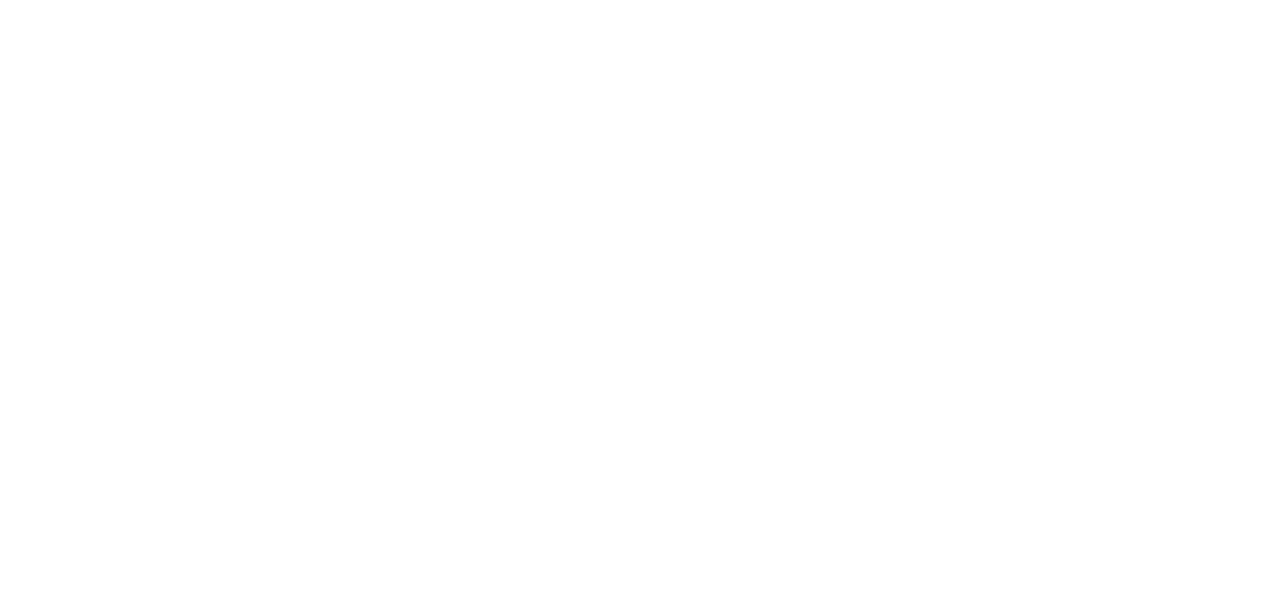
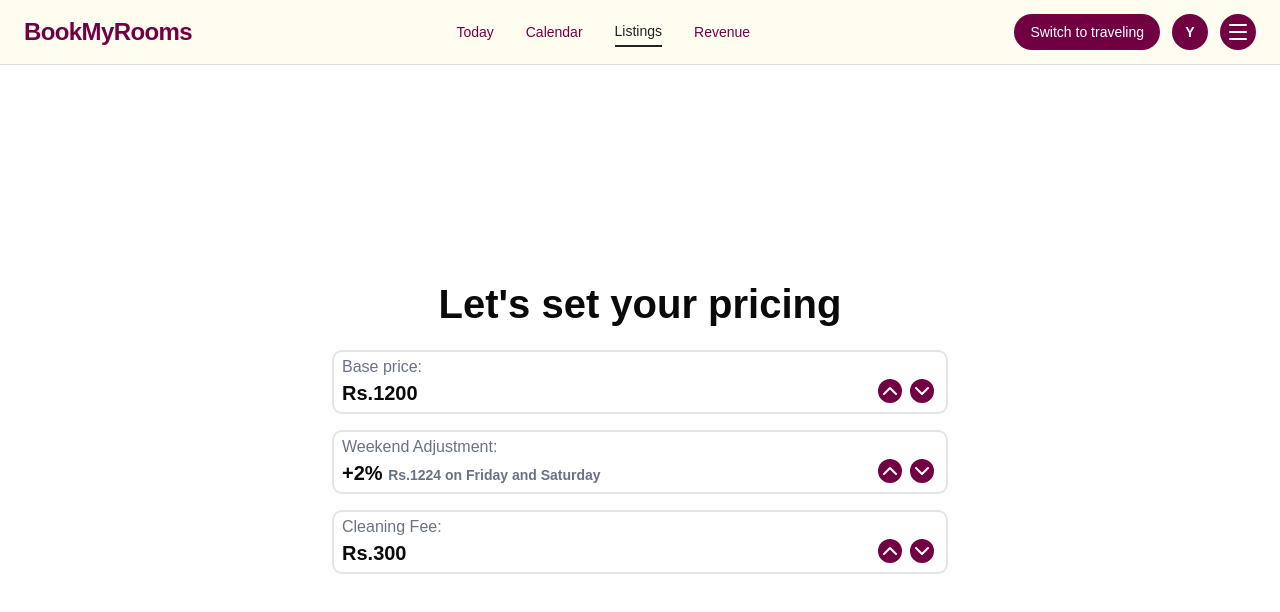
Before and after one commit to Yuvi1510/bookmyrooms-frontend, a React (Vite) app: page /host/listings/new/pricing in a window 1280 px wide. Before the commit this address had no page. Shown: the top 612 px of the page. Built offline with nearby package versions, Linux system fonts and the light colour scheme.

Commit message:
pricing section made

```diff
--- a/src/App.css
+++ b/src/App.css
@@ -57,9 +57,7 @@
     --sidebar-ring: oklch(0.708 0 0);
 }
 
-h1, h2, h3, h4, h5, h6, p, a, span, div, li, input, textarea {
-  color: var(--ink);
-}
+
 
 h1 {
   font-weight:bold;
@@ -73,8 +71,17 @@
   border: none;
   /* border-radius: 4px; */
 }
-button:hover {
+
+/* Only apply hover if the button is NOT disabled */
+button:hover:not(:disabled) {
   background-color: var(--dark-pink-hover);
+}
+
+/* Add the disabled styles globally */
+button:disabled {
+  background-color: #d1d5db;
+  color: #6b7280;
+  cursor: not-allowed;
 }
 
 @theme inline {
--- a/src/App.jsx
+++ b/src/App.jsx
@@ -17,7 +17,8 @@
 import Ammenities from './components/host/listingSteps/Ammenities';
 import PropertyPhotos from './components/host/listingSteps/PropertyPhotos';
 import Title from './components/host/listingSteps/Title';
-
+import Description from './components/host/listingSteps/Description';
+import Pricing from './components/host/listingSteps/Pricing';
 
 function App() {
 
@@ -41,6 +42,8 @@
                             <Route path="ammenities" element={<Ammenities/>} />
                             <Route path="photos" element={<PropertyPhotos/>} />
                             <Route path='title' element={<Title/>}/>
+                            <Route path='description' element={<Description/>}/>
+                            <Route path='pricing' element={<Pricing/>}/>
                         </Route>
                     </Route>
                 </Route>
--- /dev/null
+++ b/src/components/host/listingSteps/Description.jsx
@@ -0,0 +1,54 @@
+import { useState, useRef, useEffect } from "react";
+import { useNavigate } from "react-router";
+
+const Description = () => {
+  const [charLength, setCharLength] = useState(0);
+  const textRef = useRef();
+  const navigate = useNavigate();
+
+  useEffect(() => {
+    textRef.current.focus();
+  }, []);
+
+  const handleTextChange = (e) => {
+    const text = e.target.value;
+    setCharLength(text.length);
+  };
+
+  const handleNext = () => {
+    navigate("/host/listings/new/pricing");
+  };
+
+  return (
+    <div className="h-screen  flex flex-col justify-center items-center">
+      <div>
+        <div>
+          <h1 className="text-lg font-medium">Describe your property</h1>
+          <p className="font-medium text-gray-600">
+            Share what makes your place special in atleast 15 characters.
+          </p>
+        </div>
+        <div className="flex flex-col mt-2 ">
+          <textarea
+            ref={textRef}
+            className="w-full h-44 border-2 p-2 mt-4"
+            maxLength={500}
+            onChange={handleTextChange}
+          ></textarea>
+          <div className="flex justify-between items-center">
+            <span>{charLength}/500</span>
+            <button
+              disabled={charLength < 15}
+              className="bg-(--dark-pink) hover:bg-(--dark-pink-hover)  text-white font-bold py-2 px-4 rounded mt-4"
+              onClick={handleNext}
+            >
+              Next
+            </button>
+          </div>
+        </div>
+      </div>
+    </div>
+  );
+};
+
+export default Description;
--- /dev/null
+++ b/src/components/host/listingSteps/Pricing.jsx
@@ -0,0 +1,96 @@
+import {useState} from "react";
+import { ChevronUp, ChevronDown } from 'lucide-react';
+
+const Pricing = () => {
+    const [basePrice, setBasePrice] = useState(1200);
+    const [weekendAdjustment, setWeekendAdjustment] = useState(2);
+    const [cleaningFee, setCleaningFee] = useState(300);
+
+    const handleBasePriceChange = (action) => {
+        if(basePrice === 1){
+            return;
+        }
+        if(action === "increase"){
+            setBasePrice(basePrice + 1);
+        }else if(action === "decrease"){
+            setBasePrice(basePrice - 1);
+        }
+    }
+
+    const handleWeekendAdjustmentChange = (action) => {
+        if((weekendAdjustment === 0 && action === "decrease") || (weekendAdjustment === 100 && action === "increase")){
+            return;
+        }
+        if(action === "increase"){
+            setWeekendAdjustment(weekendAdjustment + 1);
+        }else if(action === "decrease"){
+            setWeekendAdjustment(weekendAdjustment - 1);
+        }
+    }
+
+    const handleCleaningFeeChange = (action) => {
+        if((cleaningFee === 0 && action === "decrease")){
+            return;
+        }
+        if(action === "increase"){
+            setCleaningFee(cleaningFee + 1);
+        }else if(action === "decrease"){
+            setCleaningFee(cleaningFee - 1);
+        }
+    }
+
+    return (
+        <div className="h-screen  flex flex-col justify-center items-center">
+            <h1>Let's set your pricing</h1>
+            <div className="w-1/2">
+                <div className="w-full h-16 border-2 flex flex-col justify-center px-2 mt-4 rounded-lg">
+                    <div className="font-medium text-gray-500">Base price:</div>
+                    <div className="font-bold text-xl flex justify-between ">
+                        <span>Rs.{basePrice}</span>
+                        <div>
+                            <button className="mx-1 rounded-full" onClick={() => handleBasePriceChange("increase")}>
+                                <ChevronUp/>
+                            </button>
+                             <button className="mx-1 rounded-full" onClick={() => handleBasePriceChange("decrease")}>
+                               <ChevronDown/>
+                            </button>
+                        </div>
+                    </div>
+                </div>
+
+                <div className="w-full h-16 border-2 flex flex-col justify-center px-2 mt-4 rounded-lg">
+                    <div className="font-medium text-gray-500">Weekend Adjustment:</div>
+                    <div className="font-bold text-xl flex justify-between ">
+                        <span>+{weekendAdjustment}% <span className="text-sm text-gray-500">Rs.{basePrice + (basePrice * weekendAdjustment / 100)} on Friday and Saturday</span></span>
+
+                        <div>
+                            <button className="mx-1 rounded-full" onClick={() => handleWeekendAdjustmentChange("increase")}>
+                                <ChevronUp/>
+                            </button>
+                             <button className="mx-1 rounded-full" onClick={() => handleWeekendAdjustmentChange("decrease")}>
+                               <ChevronDown/>
+                            </button>
+                        </div>
+                    </div>
+                </div>
+
+                <div className="w-full h-16 border-2 flex flex-col justify-center px-2 mt-4 rounded-lg">
+                    <div className="font-medium text-gray-500">Cleaning Fee:</div>
+                    <div className="font-bold text-xl flex justify-between ">
+                        <span>Rs.{cleaningFee}</span>
+                        <div>
+                            <button className="mx-1 rounded-full" onClick={() => handleCleaningFeeChange("increase")}>
+                                <ChevronUp/>
+                            </button>
+                             <button className="mx-1 rounded-full" onClick={() => handleCleaningFeeChange("decrease")}>
+                               <ChevronDown/>
+                            </button>
+                        </div>
+                    </div>
+                </div>
+            </div>
+        </div>
+    )
+}
+
+export default Pricing
--- a/src/components/host/listingSteps/PropertyPhotos.jsx
+++ b/src/components/host/listingSteps/PropertyPhotos.jsx
@@ -1,11 +1,14 @@
 import {useState, useRef, useEffect} from "react";
 import { Trash } from 'lucide-react';
 import { toast } from 'react-toastify';
+import { useNavigate } from "react-router";
 
 const PropertyPhotos = () => {
   const [showForm, setShowForm] = useState(false);
   const fileInputRef = useRef();
+  const fileInputRef2 = useRef();
   const [selectedImages, setSelectedImages] = useState([]);
+  const navigate = useNavigate();
 
   const toggleForm = () => {
     //toggle the form
@@ -28,7 +31,7 @@
     setSelectedImages((prev) => [...prev, ...imagePreviews]);
 
     // Reset the input value so the same file can be selected again if removed
-    e.target.value = null;
+    event.target.value = null;
   }
 
   // function to remove image from preview
@@ -56,7 +59,11 @@
     });
 
     // await axiosClient.post('/listings/photos', formData);
-    alert("Images uploaded successfully!");
+    toast.success("Images uploaded successfully!",{
+      position: "top-right",
+      autoClose: 3000,
+    });
+    navigate("/host/listings/new/title");
   }
 
   // cleanup memory when component unmounts
@@ -130,7 +137,14 @@
                   }
                </div>
               </div>
-               <button onClick={handleImagesUpload} className="px-3 py-2 rounded-lg mt-3"> Upload</button>
+              <div>
+                <button onClick={() => fileInputRef2.current.click()} className="px-3 py-2 rounded-lg m-3">Browse</button>
+                    <input type="file" accept="image/*" multiple ref={fileInputRef2}  className="hidden"
+                    onChange={handleImagePreview} />
+
+
+               <button onClick={handleImagesUpload} className="px-3 py-2 rounded-lg m-3"> Upload</button>
+              </div>
               </div>
             </div>
           )
--- a/src/components/host/listingSteps/Title.jsx
+++ b/src/components/host/listingSteps/Title.jsx
@@ -1,24 +1,48 @@
-import {useState, useRef} from "react";
+import {useState, useRef, useEffect} from "react";
+import { toast } from 'react-toastify';
+import { useNavigate } from "react-router";
 
 const Title = () => {
 
     const [charLength, setCharLemgth] = useState(0);
     const textRef = useRef();
+    const navigate = useNavigate();
+
+    useEffect(() => {
+      textRef.current.focus();
+    }, []);
 
     const changeLength = (e) => {
       setCharLemgth(e.target.value.length);
     }
+
+    const handleNext = () => {
+      if(charLength < 5) {
+        toast.error("Please enter a title with atleast five characters.",{
+          position: "top-right",
+          autoClose: 3000,
+        });
+        return;
+      }
+      navigate("/host/listings/new/description");
+    };
 
   return (
     <div className="h-screen flex flex-col justify-center items-center">
       <div>
         <div>
           <h1 className="text-lg">Now let's give your property a title</h1>
-          <p className="font-medium">You can always change it later</p>
+          <p className="font-medium">Please enter at least five characters. You can always change it later.</p>
         </div>
         <div className="flex flex-col mt-4">
           <textarea ref={textRef} onChange={changeLength} className="w-full h-32 border-2 p-2" maxLength={50}></textarea>
-          <span>{charLength}/50</span>
+          <div className="flex justify-between items-center">
+            <span>{charLength}/50</span>
+            <button
+            disabled={charLength < 5}
+            className="bg-(--dark-pink) hover:bg-(--dark-pink-hover)  text-white font-bold py-2 px-4 rounded mt-4"
+            onClick={handleNext}>Next</button>
+          </div>
         </div>
       </div>
     </div>
```
